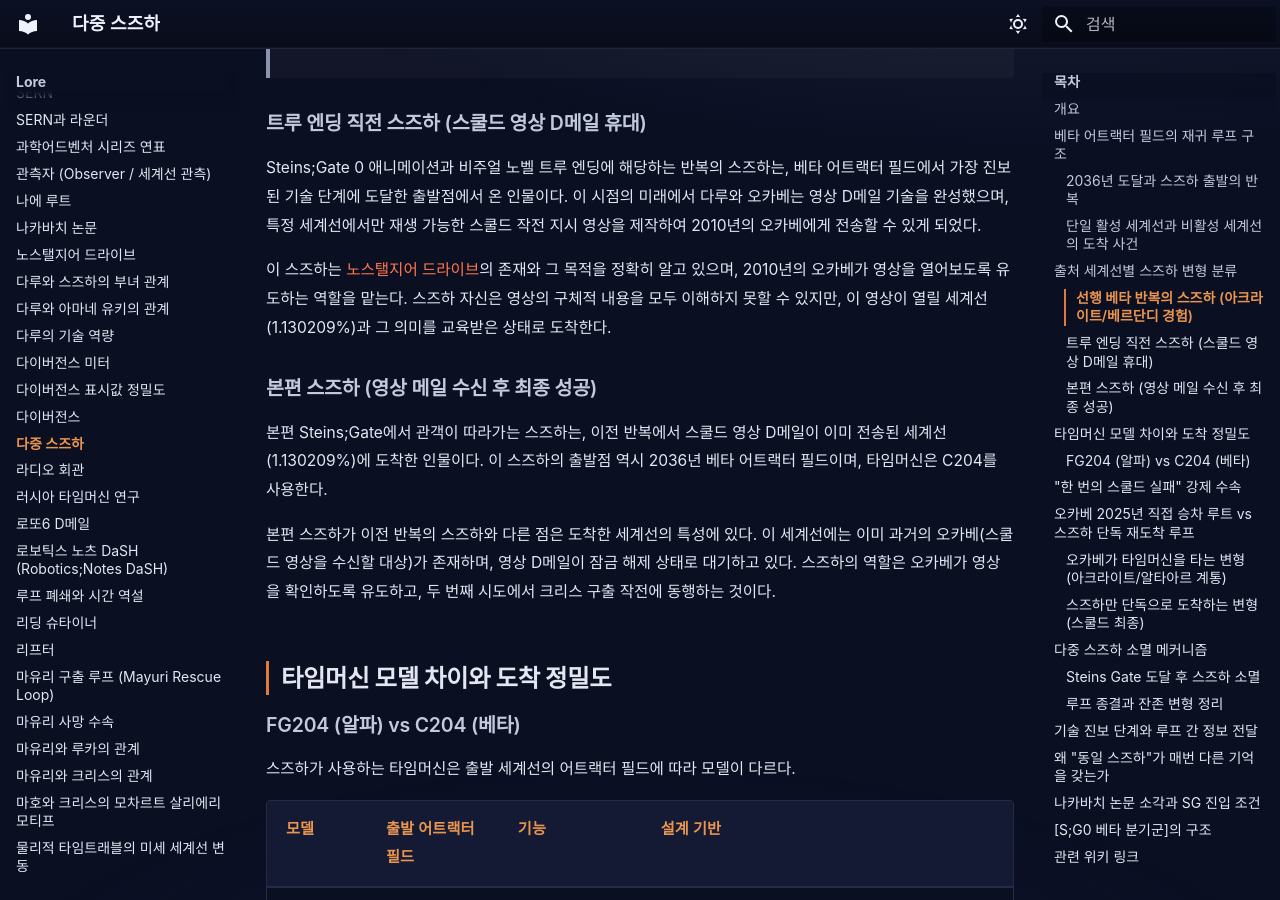
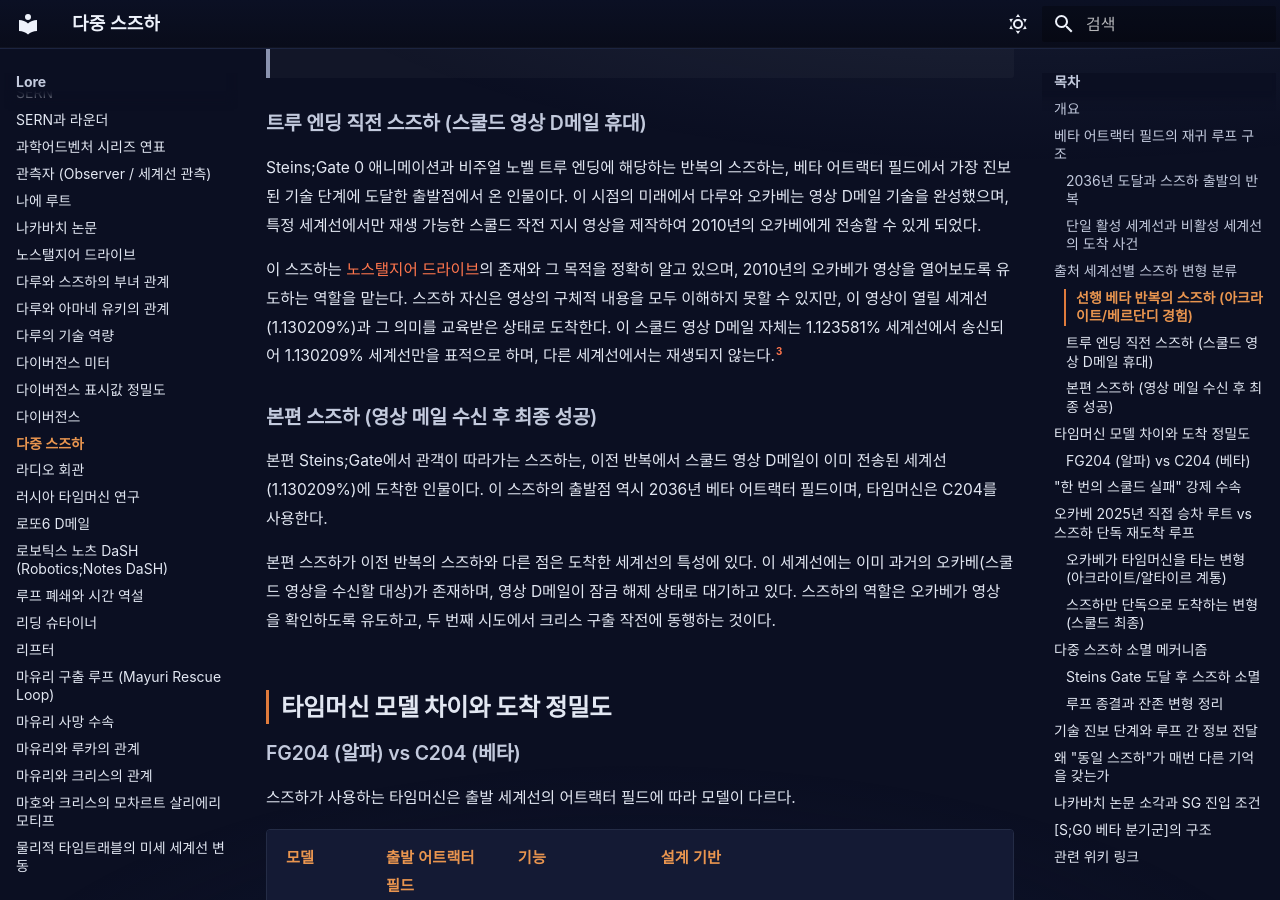
Before and after one commit to sgwiki/sgwiki.github.io, an MkDocs documentation site: the page built from wiki/lore/다중-스즈하.md, in a window 1280 px wide and 900 px high, scrolled down 2048 px. Built offline with MkDocs 1.6.1 and Material for MkDocs 9.7.7, drawn with Linux system fonts in a browser that asks for light colours; some web fonts are replaced; some of the changed text lies outside the part shown.

Commit message:
fix(wiki): 다중-스즈하 — P10 6abaf39d 패치 적용

```diff
--- a/wiki/lore/다중-스즈하.md
+++ b/wiki/lore/다중-스즈하.md
@@ -44,7 +44,7 @@ Steins;Gate 0 비주얼 노벨의 여러 루트와 애니메이션에서 묘사
 
 Steins;Gate 0 애니메이션과 비주얼 노벨 트루 엔딩에 해당하는 반복의 스즈하는, 베타 어트랙터 필드에서 가장 진보된 기술 단계에 도달한 출발점에서 온 인물이다. 이 시점의 미래에서 다루와 오카베는 영상 D메일 기술을 완성했으며, 특정 세계선에서만 재생 가능한 스쿨드 작전 지시 영상을 제작하여 2010년의 오카베에게 전송할 수 있게 되었다.
 
-이 스즈하는 [노스탤지어 드라이브](노스탤지어-드라이브.md)의 존재와 그 목적을 정확히 알고 있으며, 2010년의 오카베가 영상을 열어보도록 유도하는 역할을 맡는다. 스즈하 자신은 영상의 구체적 내용을 모두 이해하지 못할 수 있지만, 이 영상이 열릴 세계선(1.130209%)과 그 의미를 교육받은 상태로 도착한다.
+이 스즈하는 [노스탤지어 드라이브](노스탤지어-드라이브.md)의 존재와 그 목적을 정확히 알고 있으며, 2010년의 오카베가 영상을 열어보도록 유도하는 역할을 맡는다. 스즈하 자신은 영상의 구체적 내용을 모두 이해하지 못할 수 있지만, 이 영상이 열릴 세계선(1.130209%)과 그 의미를 교육받은 상태로 도착한다. 이 스쿨드 영상 D메일 자체는 1.123581% 세계선에서 송신되어 1.130209% 세계선만을 표적으로 하며, 다른 세계선에서는 재생되지 않는다.[^3]
 
 ### 본편 스즈하 (영상 메일 수신 후 최종 성공)
 
@@ -80,9 +80,9 @@ C204는 FG204의 한계를 극복한 완성형으로, 미래로의 귀환도 가
 
 ## 오카베 2025년 직접 승차 루트 vs 스즈하 단독 재도착 루프
 
-### 오카베가 타임머신을 타는 변형 (아크라이트/알타아르 계통)
+### 오카베가 타임머신을 타는 변형 (아크라이트/알타이르 계통)
 
-Steins;Gate 0의 여러 루트에서는 오카베 자신이 타임머신에 승차하여 과거로 향하는 변형이 묘사된다. [오퍼레이션 알타아르](오퍼레이션-알타이르.md)와 [오퍼레이션 베르단디](오퍼레이션-베르단디.md)의 맥락에서, 오카베는 스즈하와 함께 2010년 7월 28일로 타임 트래블을 시도한다.
+Steins;Gate 0의 여러 루트에서는 오카베 자신이 타임머신에 승차하여 과거로 향하는 변형이 묘사된다. [오퍼레이션 알타이르](오퍼레이션-알타이르.md)와 [오퍼레이션 베르단디](오퍼레이션-베르단디.md)의 맥락에서, 오카베는 스즈하와 함께 2010년 7월 28일로 타임 트래블을 시도한다.
 
 이 경우 오카베는 크리스가 쓰러져 있는 현장에 직접 도달하게 되며, 그 과정에서 베타 어트랙터 필드의 강제 수속에 의해 특정 결과가 발생한다. 오카베가 타임머신에 직접 승차하는 변형에서는 스즈하의 역할이 조종사이자 작전 보좌에 한정되며, 오카베 자신이 현장에서 의사결정을 내린다.
 
@@ -90,7 +90,7 @@ Steins;Gate 0의 여러 루트에서는 오카베 자신이 타임머신에 승
 
 본편 Steins;Gate의 최종 반복에서는, 스즈하가 오카베를 과거로 데려가되 오카베가 직접 개입하는 두 번째 시도가 이루어진다. 이 경우 스즈하는 타임머신 조종과 주변 경계를 담당하고, 오카베가 단독으로 크리스 구출 작전을 수행한다.
 
-두 변형의 핵심 차이는 "오카베가 현장에서 무엇을 하는가"에 있다. 알타아르/베르단디 계통에서는 오카베의 첫 번째 시도가 중심이 되는 반면, 스쿨드 최종에서는 첫 번째 실패가 이미 확정된 과거로 존재하고 오카베의 두 번째 시도가 새로운 인과를 형성한다.
+두 변형의 핵심 차이는 "오카베가 현장에서 무엇을 하는가"에 있다. 알타이르/베르단디 계통에서는 오카베의 첫 번째 시도가 중심이 되는 반면, 스쿨드 최종에서는 첫 번째 실패가 이미 확정된 과거로 존재하고 오카베의 두 번째 시도가 새로운 인과를 형성한다.
 
 ## 다중 스즈하 소멸 메커니즘
 
@@ -159,7 +159,7 @@ Steins;Gate 0의 여러 루트에서는 오카베 자신이 타임머신에 승
 
 ## [S;G0 베타 분기군]의 구조
 
-Steins;Gate 0이 다루는 베타 어트랙터 필드의 분기군은 단일한 이야기가 아니라, 여러 하위 경로의 집합이다. [슈타인즈 게이트 0 베타 분기군](슈타인즈-게이트-0-베타-분기군.md)에서 확인할 수 있듯, 아마데우스 루트, 베르단디 루트, 알타아르 루트, 솔리튜드, 오토마톤, 리나시멘토 등 다양한 분기가 존재하며, 각 분기는 서로 다른 반복에서의 사건을 대표한다.
+Steins;Gate 0이 다루는 베타 어트랙터 필드의 분기군은 단일한 이야기가 아니라, 여러 하위 경로의 집합이다. [슈타인즈 게이트 0 베타 분기군](슈타인즈-게이트-0-베타-분기군.md)에서 확인할 수 있듯, 아마데우스 루트, 베르단디 루트, 알타이르 루트, 솔리튜드, 오토마톤, 리나시멘토 등 다양한 분기가 존재하며, 각 분기는 서로 다른 반복에서의 사건을 대표한다.
 
 이 분기들은 서로 배타적이지 않다. 하나의 반복에서 일어난 사건이 다른 반복에서도 어딘가에 영향을 남기며, 최종적으로 모든 분기의 교훈이 누적되어 트루 엔딩(스쿨드 영상 D메일 전송)에 도달한다. 관객이 여러 루트를 플레이하는 것은, 곧 베타 어트랙터 필드의 반복 구조를 다각도에서 체험하는 것과 같다.
 
@@ -167,7 +167,7 @@ Steins;Gate 0이 다루는 베타 어트랙터 필드의 분기군은 단일한
 
 - [아마네 스즈하](../캐릭터/아마네-스즈하.md) — 캐릭터 상세 정보
 - [오퍼레이션 스쿨드](오퍼레이션-스쿨드.md) — 최종 크리스 구출 작전
-- [오퍼레이션 알타아르](오퍼레이션-알타이르.md) — 크리스 구출 직접 시도 작전
+- [오퍼레이션 알타이르](오퍼레이션-알타이르.md) — 크리스 구출 직접 시도 작전
 - [오퍼레이션 베르단디](오퍼레이션-베르단디.md) — 알파 탈출 작전
 - [오퍼레이션 아크라이트](오퍼레이션-아크라이트.md) — 마유리·스즈하 과거 여행 작전
 - [루프 종결](루프-폐쇄와-시간-역설.md) — 시간 루프의 논리적 종결
```
